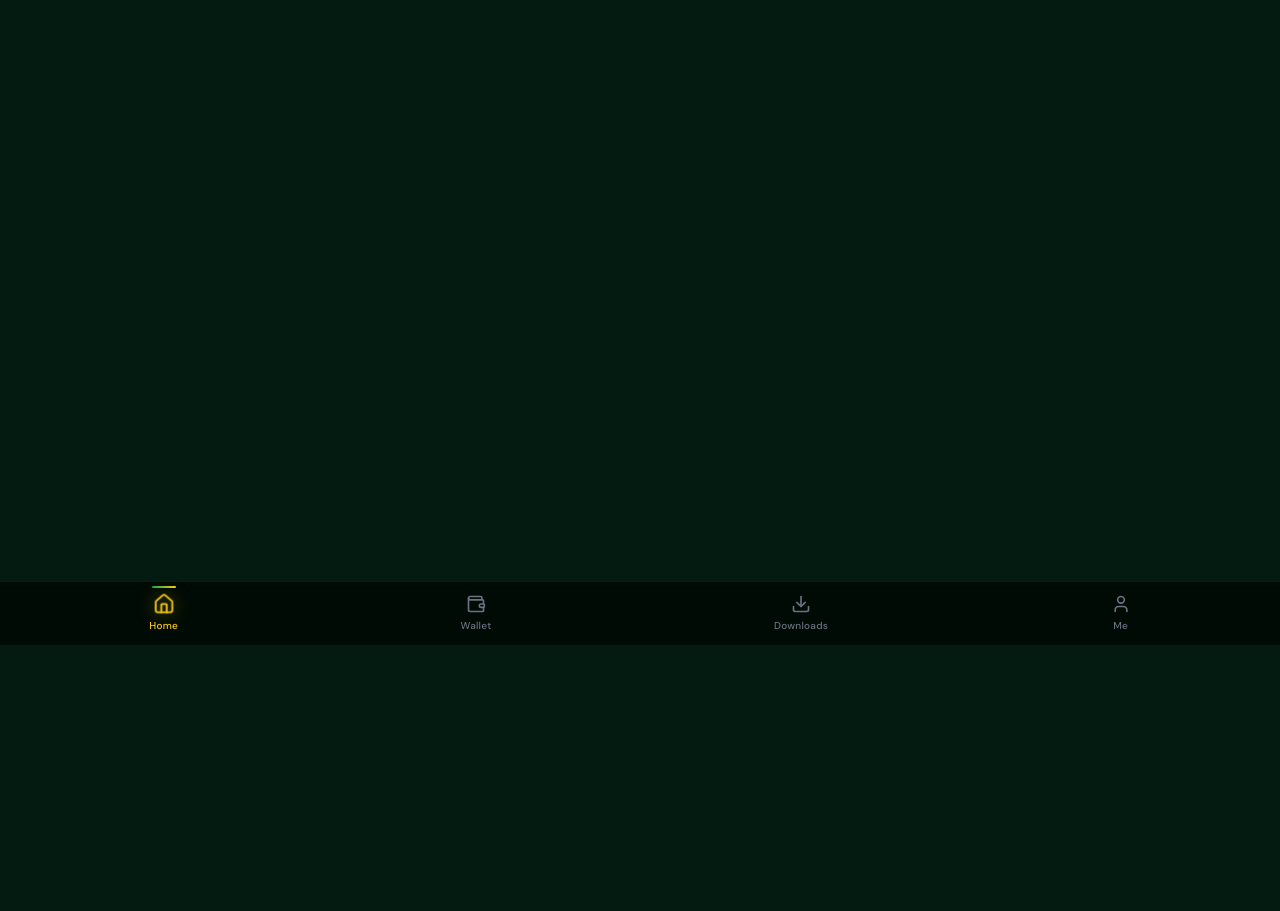
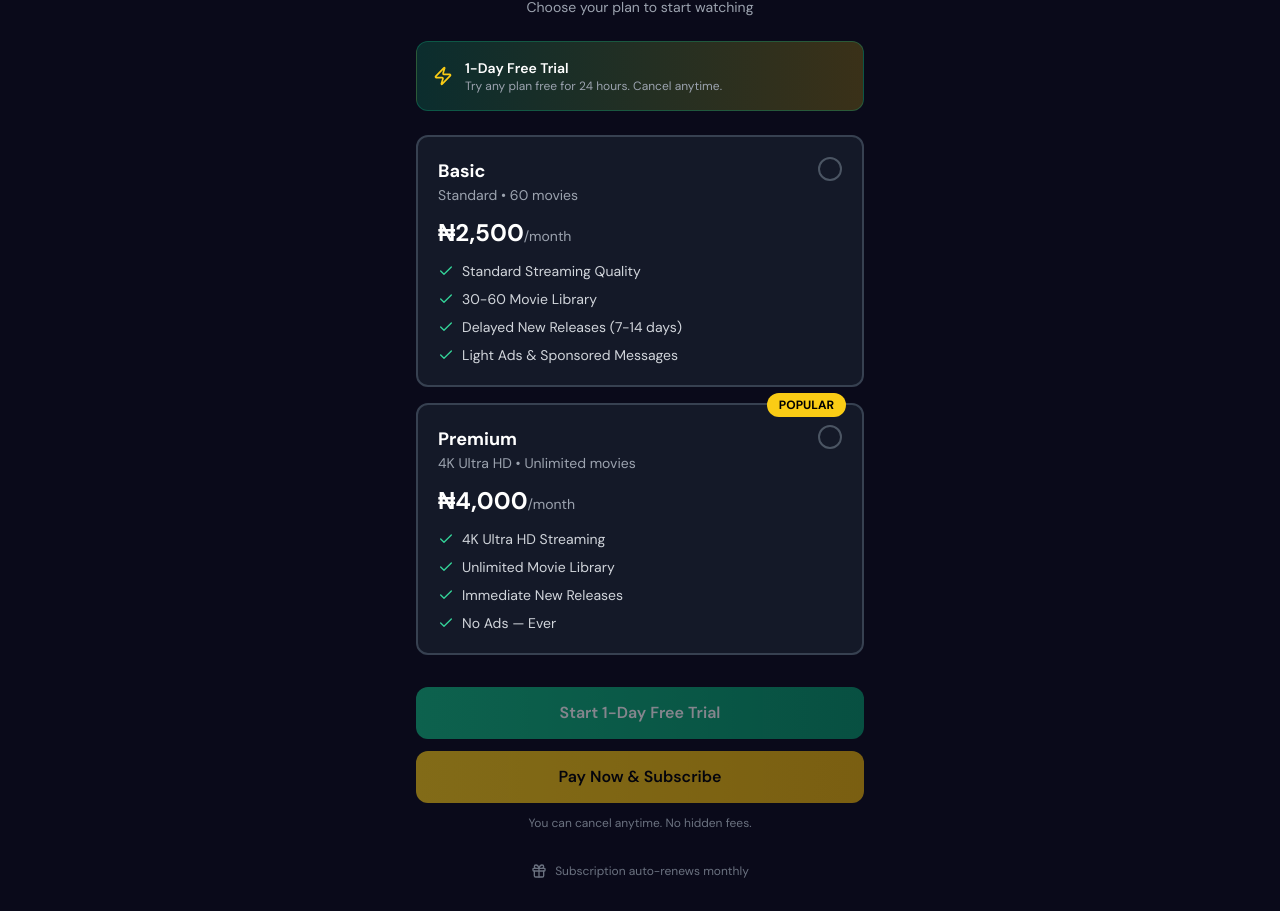
Before and after one commit to pupastudio69-design/pupa-originals2, a React (Vite) app: page /welcome in a window 1280 px wide. Shown: the part 155-1066 px from the top of the page. Before the commit the page ends 800 px from the top, so only its background shows below. Built offline with nearby package versions, Linux system fonts and the light colour scheme; no server answers; sample sign-in values are in the browser's storage.

Commit message:
feat: add WelcomePage component and subscription handling logic

```diff
--- a/src/App.jsx
+++ b/src/App.jsx
@@ -17,6 +17,7 @@ import ProfilePage from './pages/ProfilePage';
 import TermsPage from './pages/TermsPage';
 import LoginPage from './pages/auth/LoginPage';
 import SignUpPage from './pages/auth/SignUpPage';
+import WelcomePage from './pages/WelcomePage';
 
 // Initialize Firebase Messaging
 let messaging = null;
@@ -24,6 +25,20 @@ try {
   messaging = getMessaging(app);
 } catch (err) {
   console.log('Firebase Messaging not available:', err);
+}
+
+// Check if user has active subscription or trial
+function hasActiveSubscription() {
+  const sub = localStorage.getItem('pupa_subscription');
+  if (!sub) return false;
+  try {
+    const data = JSON.parse(sub);
+    const now = new Date();
+    const expiry = new Date(data.expiryDate);
+    return expiry > now;
+  } catch {
+    return false;
+  }
 }
 
 function MainLayout() {
@@ -34,6 +49,13 @@ function MainLayout() {
   const { user } = useAuth();
   const location = useLocation();
   const navigate = useNavigate();
+
+  // Redirect to welcome if no active subscription
+  useEffect(() => {
+    if (user && !hasActiveSubscription() && location.pathname !== '/welcome') {
+      navigate('/welcome');
+    }
+  }, [user, location.pathname, navigate]);
 
   // Sync active tab with URL
   useEffect(() => {
@@ -93,8 +115,9 @@ function MainLayout() {
     setShowTerms(false);
   };
 
-  // Don't show navbar on movie detail pages
+  // Don't show navbar on movie detail pages or welcome page
   const isMoviePage = location.pathname.startsWith('/movie/');
+  const isWelcomePage = location.pathname === '/welcome';
 
   if (showTerms) {
     return (
@@ -128,7 +151,7 @@ function MainLayout() {
         />
       )}
 
-      {!isMoviePage && <TopNavbar onSearchOpen={() => setSearchOpen(true)} />}
+      {!isMoviePage && !isWelcomePage && <TopNavbar onSearchOpen={() => setSearchOpen(true)} />}
 
       <main>
         <Routes>
@@ -141,7 +164,7 @@ function MainLayout() {
         </Routes>
       </main>
 
-      {!isMoviePage && <BottomNavbar active={activeTab} onChange={handleTabChange} />}
+      {!isMoviePage && !isWelcomePage && <BottomNavbar active={activeTab} onChange={handleTabChange} />}
     </div>
   );
 }
@@ -178,6 +201,11 @@ export default function App() {
         <Routes>
           <Route path="/login" element={<LoginPage />} />
           <Route path="/signup" element={<SignUpPage />} />
+          <Route path="/welcome" element={
+            <AuthGuard>
+              <WelcomePage />
+            </AuthGuard>
+          } />
           <Route
             path="/*"
             element={
--- /dev/null
+++ b/src/pages/WelcomePage.jsx
@@ -0,0 +1,230 @@
+import React, { useState, useEffect } from 'react';
+import { useNavigate } from 'react-router-dom';
+import { useAuth } from '../contexts/AuthContext';
+import { SUBSCRIPTION_PLANS, buildPaymentData, FLUTTERWAVE_CONFIG } from '../flutterwave';
+import { Crown, Check, X, AlertCircle, Zap, Gift } from 'lucide-react';
+
+export default function WelcomePage() {
+  const { user } = useAuth();
+  const navigate = useNavigate();
+  const [selectedPlan, setSelectedPlan] = useState(null);
+  const [loading, setLoading] = useState(false);
+  const [error, setError] = useState('');
+  const [trialActive, setTrialActive] = useState(false);
+
+  // Check if user already has active subscription or trial
+  useEffect(() => {
+    const checkSub = async () => {
+      if (!user) return;
+      // In real app, check Firestore for active subscription
+      // For now, we'll let them through if they have localStorage flag
+      const hasSub = localStorage.getItem('pupa_subscription');
+      if (hasSub) {
+        navigate('/');
+      }
+    };
+    checkSub();
+  }, [user, navigate]);
+
+  const handleSelectPlan = (planId) => {
+    setSelectedPlan(planId);
+    setError('');
+  };
+
+  const handleStartTrial = async () => {
+    if (!selectedPlan) {
+      setError('Please select a plan to continue');
+      return;
+    }
+
+    setLoading(true);
+
+    try {
+      // Simulate starting free trial
+      // In production: create trial in Firestore with expiry date (24 hours from now)
+      const trialData = {
+        plan: selectedPlan,
+        startDate: new Date().toISOString(),
+        expiryDate: new Date(Date.now() + 24 * 60 * 60 * 1000).toISOString(), // 1 day
+        status: 'trial'
+      };
+
+      localStorage.setItem('pupa_subscription', JSON.stringify(trialData));
+
+      // Redirect to home
+      navigate('/');
+    } catch (err) {
+      setError('Something went wrong. Please try again.');
+    } finally {
+      setLoading(false);
+    }
+  };
+
+  const handlePayNow = async () => {
+    if (!selectedPlan) {
+      setError('Please select a plan to continue');
+      return;
+    }
+
+    setLoading(true);
+    setError('');
+
+    try {
+      const plan = SUBSCRIPTION_PLANS[selectedPlan];
+      const paymentData = buildPaymentData({
+        user,
+        amount: plan.price,
+        paymentType: 'subscription',
+        planId: selectedPlan,
+        callbackUrl: window.location.origin + '/wallet?payment=success'
+      });
+
+      // Load Flutterwave script dynamically
+      const script = document.createElement('script');
+      script.src = 'https://checkout.flutterwave.com/v3.js';
+      script.onload = () => {
+        window.FlutterwaveCheckout({
+          ...paymentData,
+          callback: (response) => {
+            if (response.status === 'successful') {
+              // Save subscription
+              const subData = {
+                plan: selectedPlan,
+                startDate: new Date().toISOString(),
+                expiryDate: new Date(Date.now() + 30 * 24 * 60 * 60 * 1000).toISOString(),
+                status: 'active',
+                transactionId: response.transaction_id
+              };
+              localStorage.setItem('pupa_subscription', JSON.stringify(subData));
+              navigate('/');
+            } else {
+              setError('Payment failed. Please try again.');
+            }
+            setLoading(false);
+          },
+          onclose: () => {
+            setLoading(false);
+            setError('Payment was cancelled. Please try again to continue.');
+          }
+        });
+      };
+      document.body.appendChild(script);
+    } catch (err) {
+      setError('Payment initialization failed. Please try again.');
+      setLoading(false);
+    }
+  };
+
+  const plans = [
+    { ...SUBSCRIPTION_PLANS.basic, id: 'basic' },
+    { ...SUBSCRIPTION_PLANS.premium, id: 'premium' }
+  ];
+
+  return (
+    <div className="min-h-screen bg-[#0a0a1a] flex flex-col items-center justify-center px-4 py-8">
+      {/* Logo */}
+      <div className="mb-6 text-center">
+        <div className="w-16 h-16 rounded-full bg-gradient-to-br from-emerald-500 to-yellow-400 flex items-center justify-center mx-auto mb-4">
+          <Crown className="w-8 h-8 text-white" />
+        </div>
+        <h1 className="text-2xl font-bold text-white mb-2">Welcome to Pupa Originals</h1>
+        <p className="text-gray-400 text-sm">Choose your plan to start watching</p>
+      </div>
+
+      {/* Free Trial Banner */}
+      <div className="w-full max-w-md bg-gradient-to-r from-emerald-500/20 to-yellow-400/20 border border-emerald-500/30 rounded-xl p-4 mb-6">
+        <div className="flex items-center gap-3">
+          <Zap className="w-5 h-5 text-yellow-400" />
+          <div>
+            <p className="text-white text-sm font-semibold">1-Day Free Trial</p>
+            <p className="text-gray-400 text-xs">Try any plan free for 24 hours. Cancel anytime.</p>
+          </div>
+        </div>
+      </div>
+
+      {/* Error Message */}
+      {error && (
+        <div className="w-full max-w-md bg-red-500/10 border border-red-500/30 rounded-xl p-3 mb-4 flex items-center gap-2">
+          <AlertCircle className="w-4 h-4 text-red-400 flex-shrink-0" />
+          <p className="text-red-400 text-sm">{error}</p>
+        </div>
+      )}
+
+      {/* Plans */}
+      <div className="w-full max-w-md space-y-4 mb-8">
+        {plans.map((plan) => (
+          <div
+            key={plan.id}
+            onClick={() => handleSelectPlan(plan.id)}
+            className={`relative rounded-xl border-2 p-5 cursor-pointer transition-all ${
+              selectedPlan === plan.id
+                ? 'border-yellow-400 bg-yellow-400/10'
+                : 'border-gray-700 bg-gray-800/50 hover:border-gray-600'
+            }`}
+          >
+            {plan.popular && (
+              <div className="absolute -top-3 right-4 bg-yellow-400 text-black text-xs font-bold px-3 py-1 rounded-full">
+                POPULAR
+              </div>
+            )}
+
+            <div className="flex items-start justify-between mb-3">
+              <div>
+                <h3 className="text-white font-bold text-lg">{plan.name}</h3>
+                <p className="text-gray-400 text-sm">{plan.quality} • {plan.maxMovies} movies</p>
+              </div>
+              <div className={`w-6 h-6 rounded-full border-2 flex items-center justify-center ${
+                selectedPlan === plan.id ? 'border-yellow-400 bg-yellow-400' : 'border-gray-600'
+              }`}>
+                {selectedPlan === plan.id && <Check className="w-4 h-4 text-black" />}
+              </div>
+            </div>
+
+            <div className="mb-3">
+              <span className="text-2xl font-bold text-white">₦{plan.price.toLocaleString()}</span>
+              <span className="text-gray-400 text-sm">/month</span>
+            </div>
+
+            <ul className="space-y-2">
+              {plan.features.slice(0, 4).map((feature, i) => (
+                <li key={i} className="flex items-center gap-2 text-gray-300 text-sm">
+                  <Check className="w-4 h-4 text-emerald-400 flex-shrink-0" />
+                  {feature}
+                </li>
+              ))}
+            </ul>
+          </div>
+        ))}
+      </div>
+
+      {/* Action Buttons */}
+      <div className="w-full max-w-md space-y-3">
+        <button
+          onClick={handleStartTrial}
+          disabled={loading || !selectedPlan}
+          className="w-full py-3.5 rounded-xl bg-gradient-to-r from-emerald-500 to-emerald-600 text-white font-semibold hover:from-emerald-400 hover:to-emerald-500 transition-all disabled:opacity-50 disabled:cursor-not-allowed"
+        >
+          {loading ? 'Processing...' : 'Start 1-Day Free Trial'}
+        </button>
+
+        <button
+          onClick={handlePayNow}
+          disabled={loading || !selectedPlan}
+          className="w-full py-3.5 rounded-xl bg-gradient-to-r from-yellow-400 to-yellow-500 text-black font-semibold hover:from-yellow-300 hover:to-yellow-400 transition-all disabled:opacity-50 disabled:cursor-not-allowed"
+        >
+          {loading ? 'Processing...' : 'Pay Now & Subscribe'}
+        </button>
+
+        <p className="text-center text-gray-500 text-xs">
+          You can cancel anytime. No hidden fees.
+        </p>
+      </div>
+
+      {/* Footer */}
+      <div className="mt-8 flex items-center gap-2 text-gray-500 text-xs">
+        <Gift className="w-4 h-4" />
+        <span>Subscription auto-renews monthly</span>
+      </div>
+    </div>
+  );
+}
```
